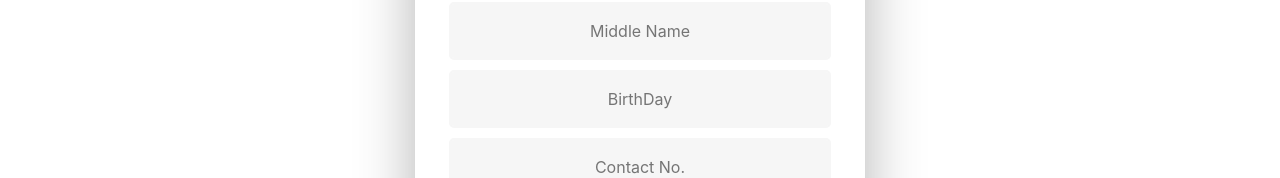
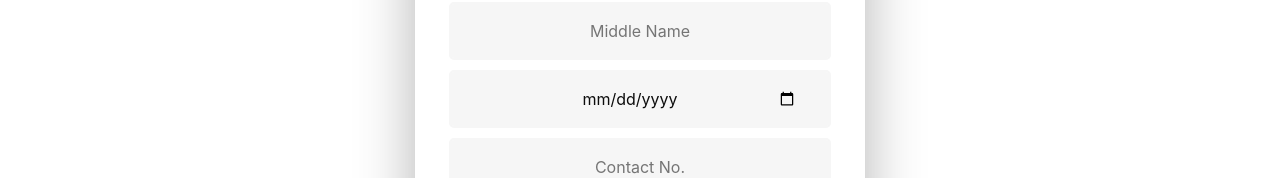
Before and after one commit to JaveTLupango/PruLifeClient, an Angular app in the folder prulifeclientweb/: page /client-personal-info in a window 1280 px wide. Shown: the part 374-552 px from the top of the page. Built offline with nearby package versions, Linux system fonts and the light colour scheme.

Commit message:
changes in DEV

```diff
--- a/prulifeclientweb/src/app/client-personal-info/client-personal-info.component.css
+++ b/prulifeclientweb/src/app/client-personal-info/client-personal-info.component.css
@@ -118,7 +118,8 @@ input[type=reset]:active {
 }
 
 input[type=text],
-input[type=email] {
+input[type=email],
+input[type=date] {
     background-color: #f6f6f6;
     border: none;
     color: #0d0d0d;
--- a/prulifeclientweb/src/app/client-personal-info/client-personal-info.component.html
+++ b/prulifeclientweb/src/app/client-personal-info/client-personal-info.component.html
@@ -10,7 +10,7 @@
                 <input type="text" id="fname" class="fadeIn second" name="fname" placeholder="First Name">
                 <input type="text" id="lname" class="fadeIn second" name="lname" placeholder="Last Name">
                 <input type="text" id="mname" class="fadeIn second" name="mname" placeholder="Middle Name">
-                <input type="text" id="bday" class="fadeIn second" name="bday" placeholder="BirthDay">
+                <input type="date" id="bday" class="fadeIn second" name="bday" placeholder="BirthDay">
                 <input type="text" id="contact" class="fadeIn second" name="contact" placeholder="Contact No.">
                 <input type="email" id="email" class="fadeIn third" name="email" placeholder="Email">
                 <!-- <input type="submit" class="fadeIn fourth" value="Next"> -->
```
